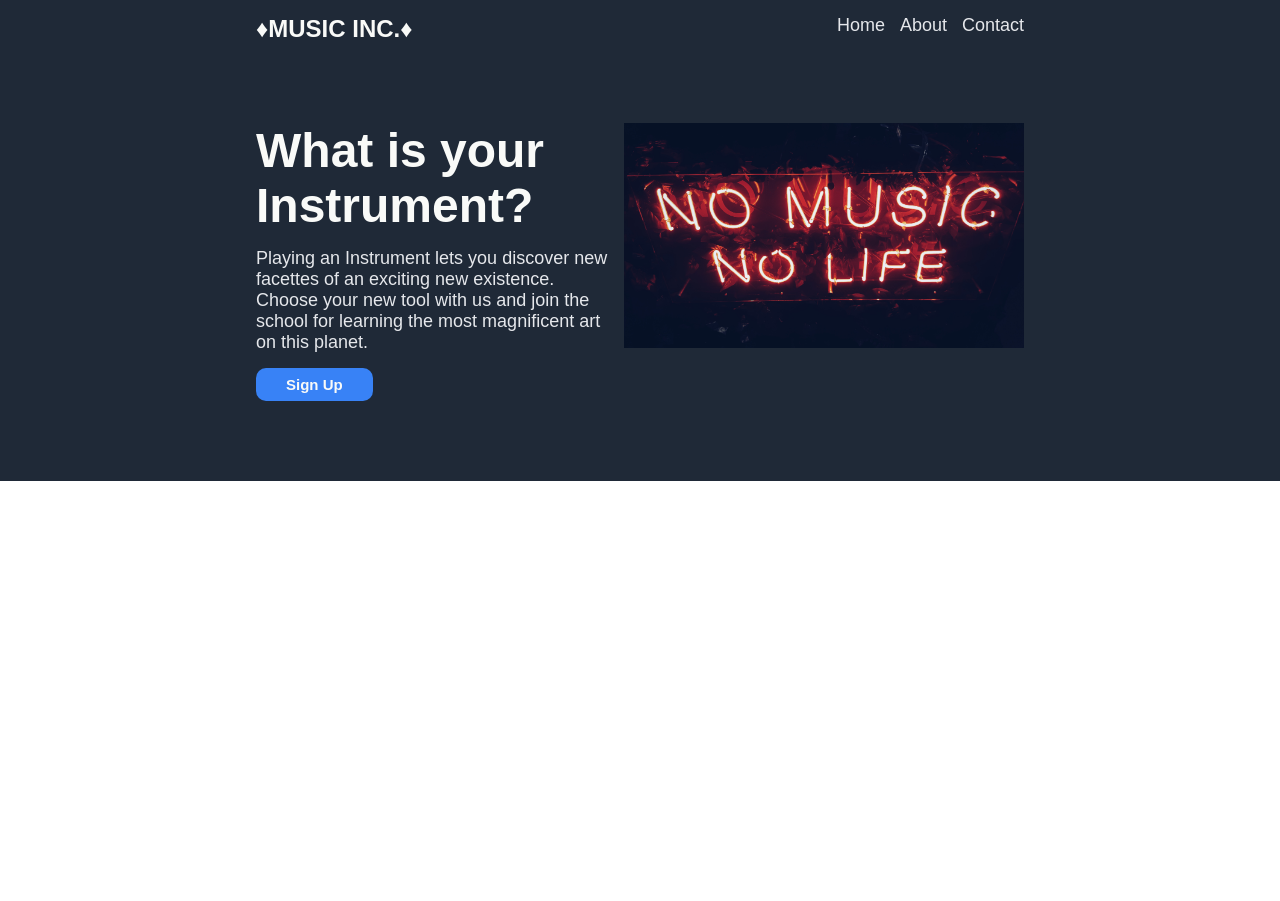
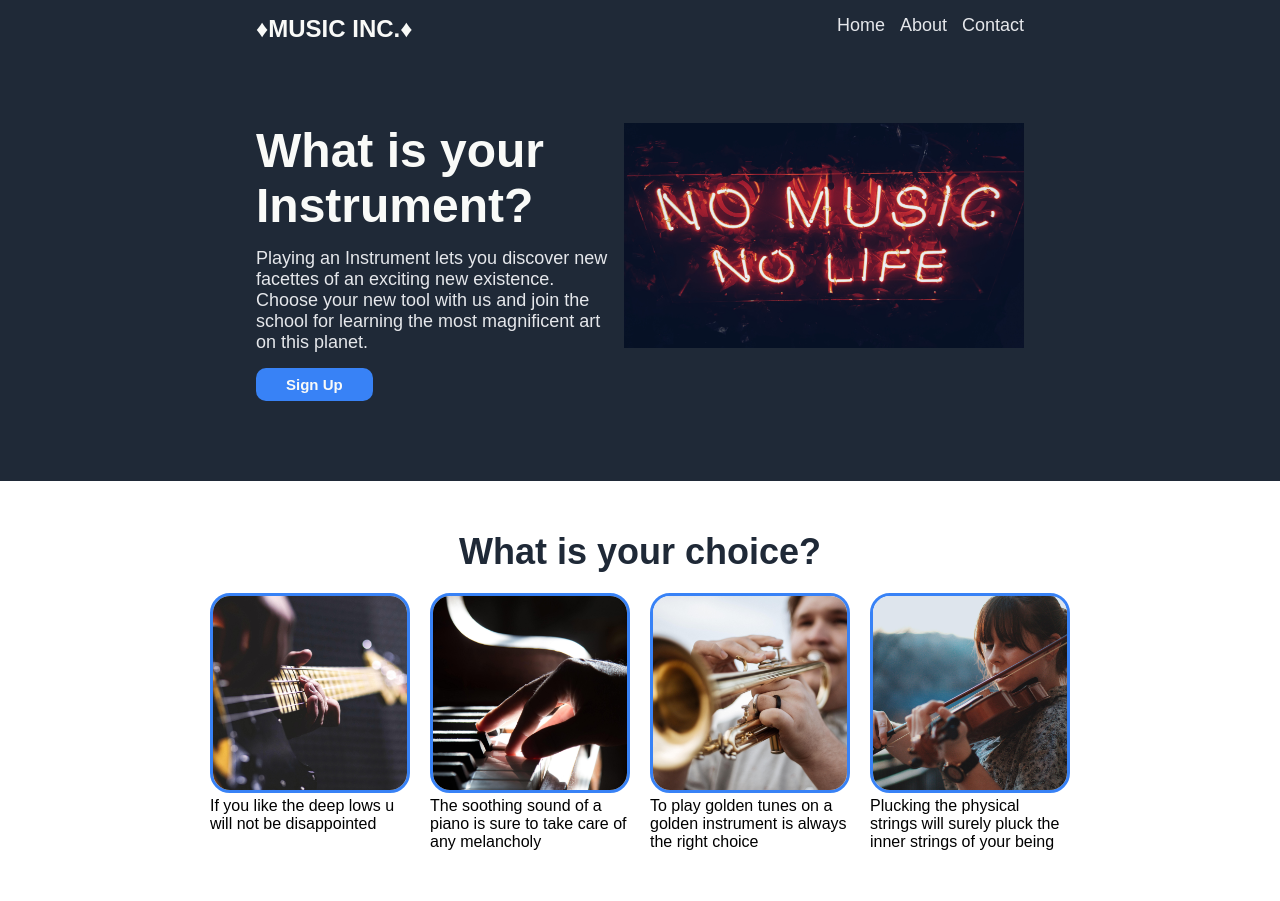
Before and after one commit to WD-94/landing_page, a plain HTML site: page index.html in a window 1280 px wide. Before the commit the page ends 800 px from the top, so only its background shows below. Drawn offline with Linux system fonts and the light colour scheme.

Commit message:
ADD Information Banner

```diff
--- a/index.html
+++ b/index.html
@@ -23,7 +23,25 @@
       </div>
     </header>
     <main>
-
+      <div class="selection">
+        <div class="info">What is your choice?</div>
+        <div class="select">
+          <img src="images/bass.jpg" alt="Bass guitar">
+          <p>If you like the deep lows u will not be disappointed</p>
+        </div>
+        <div class="select">
+          <img src="images/piano.jpg" alt="Piano">
+          <p>The soothing sound of a piano is sure to take care of any melancholy</p>
+        </div>
+        <div class="select">
+          <img src="images/trumpet.jpg" alt="Trumpet">
+          <p>To play golden tunes on a golden instrument is always the right choice</p>
+        </div>
+        <div class="select">
+          <img src="images/violin.jpg" alt="Violin">
+          <p>Plucking the physical strings will surely pluck the inner strings of your being</p>
+        </div>
+      </div>
     </main>
   </body>
 </html>
--- a/style.css
+++ b/style.css
@@ -72,3 +72,29 @@ button {
 .hero img {
   width: 400px;
 }
+
+.selection {
+  display: flex;
+  flex-wrap: wrap;
+  justify-content: center;
+  padding: 50px;
+  gap: 20px;
+}
+
+.info {
+  font-size: 36px;
+  font-weight: 700;
+  color: #1F2937;
+  width: 100%;
+  text-align: center;
+}
+
+.selection img {
+  width: 200px;
+  border: 3px solid #3882F6;
+  border-radius: 20px;
+}
+
+.select {
+  width: 200px;
+}
```
